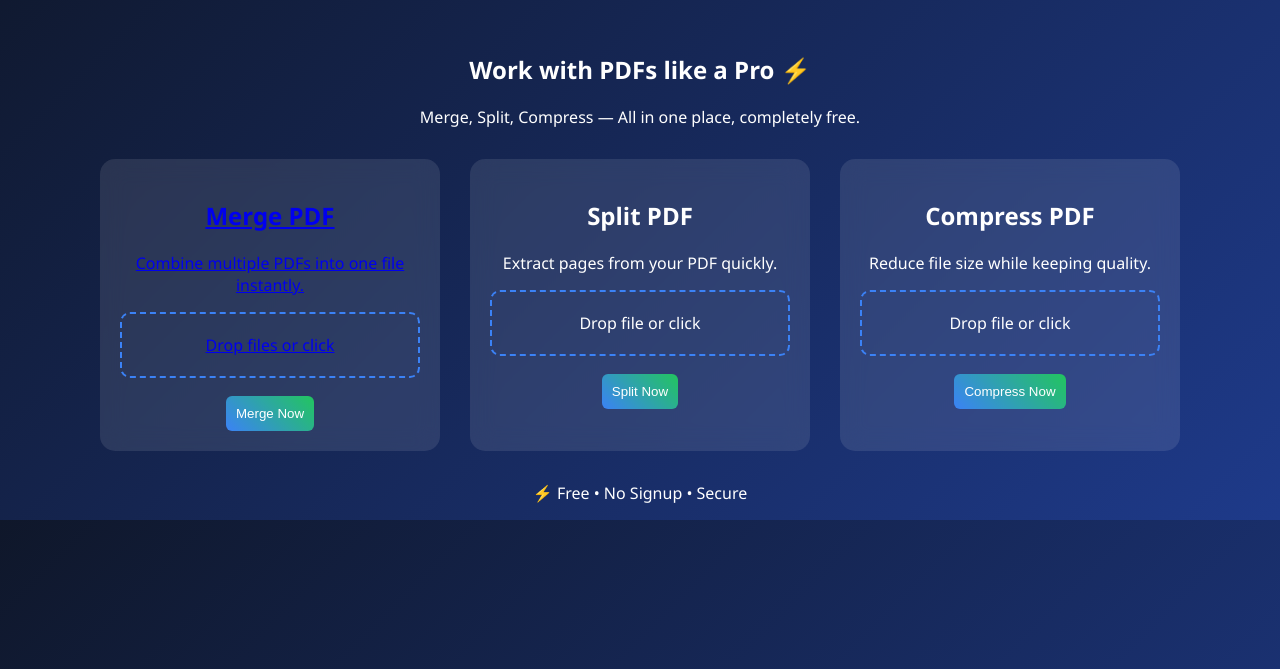
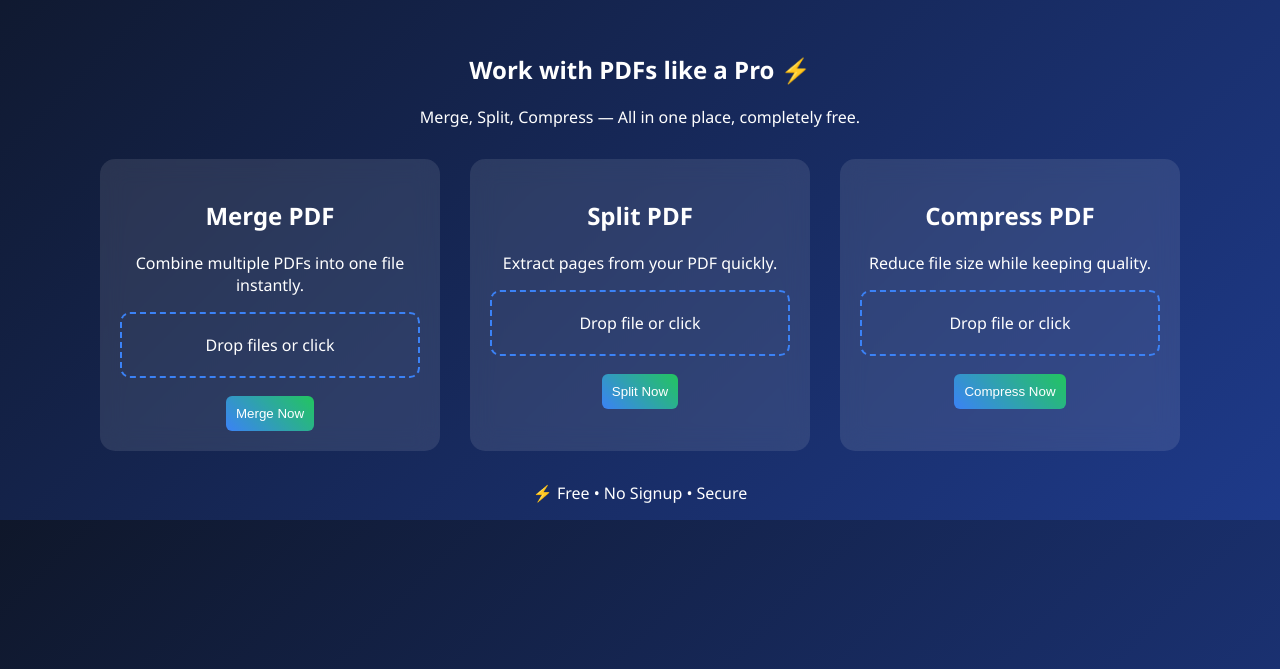
Before and after one commit to CodingWithRAMKUMAR/pdf-tool, a plain HTML site: page frontend/index.html in a window 1280 px wide. Shown: the part 131-800 px from the top of the page. Drawn offline with Linux system fonts and the light colour scheme.

Commit message:
Add styles for anchor elements with class 'tool'

```diff
--- a/frontend/style.css
+++ b/frontend/style.css
@@ -19,7 +19,10 @@ header {
   flex-wrap: wrap;
   justify-content: center;
 }
-
+a.tool {
+  text-decoration: none;
+  color: white;
+}
 .tool {
   background: rgba(255,255,255,0.1);
   backdrop-filter: blur(12px);
```
